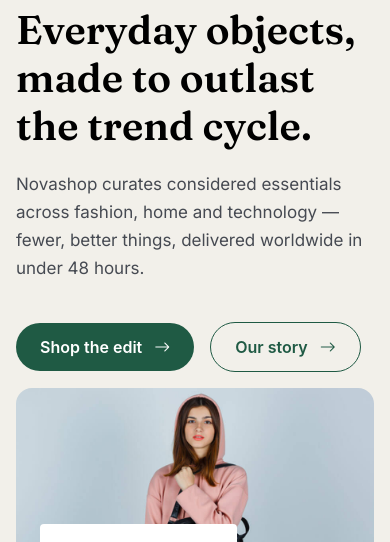
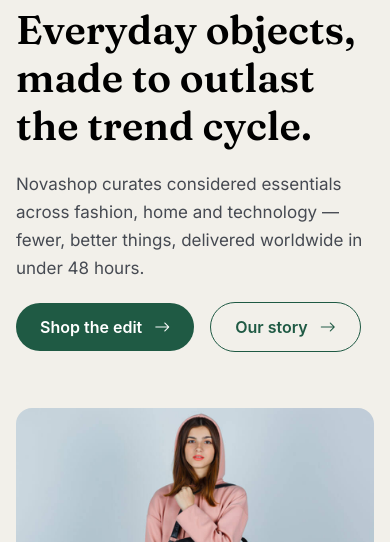
Before and after one commit to hasan-myoffice2/Tailwind-Pro-One, a website: page index.html in a window 390 px wide. Shown: the part 186-728 px from the top of the page. Drawn offline with nearby package versions, Linux system fonts and the light colour scheme.

Commit message:
Hero Section Btn edit

```diff
--- a/index.html
+++ b/index.html
@@ -296,7 +296,7 @@
                fewer,
                better things, <br class="lg:flex hidden">
                delivered worldwide in under 48 hours.</p>
-            <div class="btn-group mt-10 flex items-center gap-4">
+            <div class="btn-group lg:mt-10 mt-5 flex items-center gap-4">
                <button
                   class="py-3 px-6 bg-brandColor hover:bg-btnHoverColor transition-all duration-300 text-white rounded-full font-semibold">Shop
                   the edit <span><i class="bi bi-arrow-right ml-2"></i></span></button>
@@ -306,7 +306,7 @@
                   <span><i class="bi bi-arrow-right ml-2"></i></span></button>
             </div>
          </div>
-         <div class="relative z-0">
+         <div class="relative z-0 mt-10 lg:mt-0">
             <img class="w-full lg:h-140 object-cover rounded-2xl" src="./image/homeBg.png" alt="">
             <div class="baged flex items-center gap-4 absolute bottom-6 left-6 bg-white p-4 rounded-sm">
                <span><i class="bi bi-award text-2xl text-brandColor"></i></span>
```
Also changed, not shown: src/output.css.
